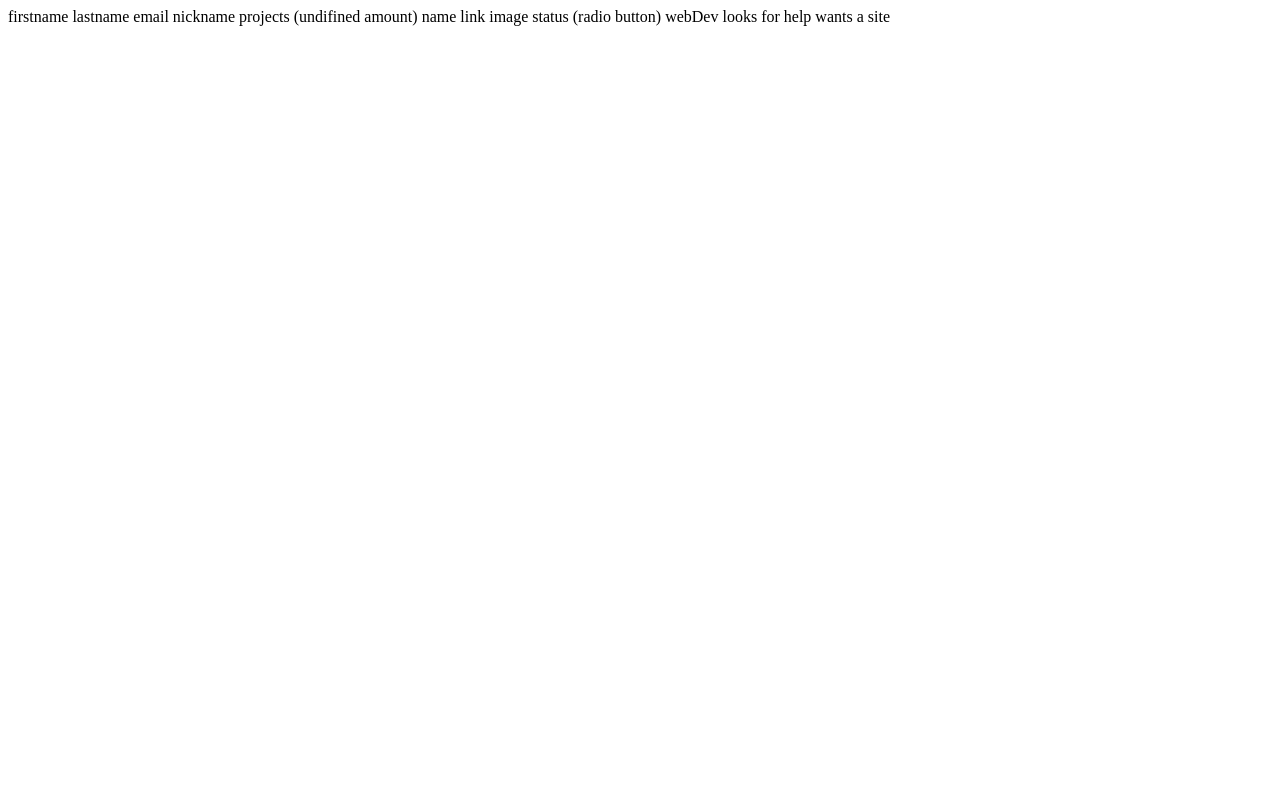
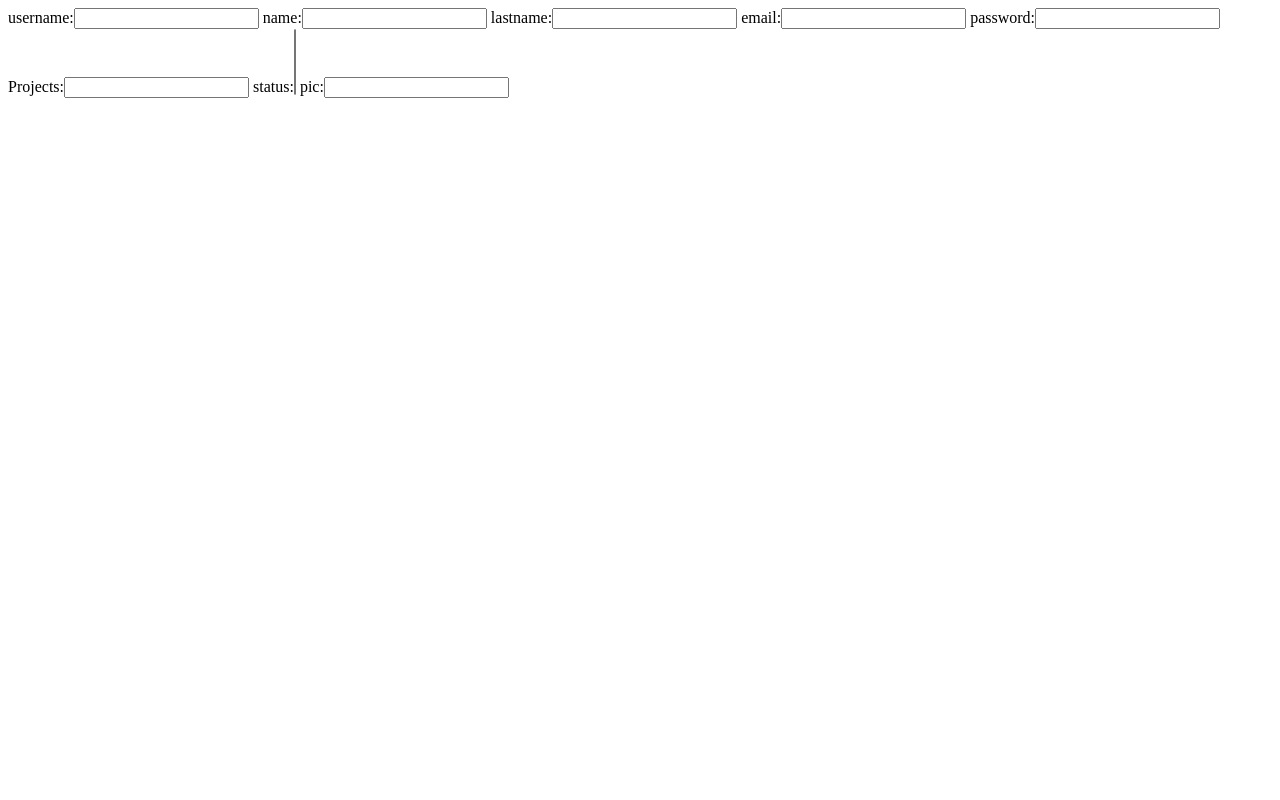
Before and after one commit to julienkellerhals/webDev, a Django app: template accounts/templates/accounts/signup.html in a window 1280 px wide. Run offline with Django 3.2, Linux system fonts and the light colour scheme; the template is opened without the code that fills it: values that come from a table or form of the project are taken from there, others are empty.

Commit message:
signup form, missing css

```diff
--- a/accounts/templates/accounts/signup.html
+++ b/accounts/templates/accounts/signup.html
@@ -1,12 +1,3 @@
-firstname
-lastname
-email
-nickname
-projects (undifined amount)
-	name
-	link
-image
-status (radio button)
-	webDev
-	looks for help
-	wants a site
+<form>
+	{{form}}
+</form>
--- a/accounts/views.py
+++ b/accounts/views.py
@@ -12,3 +12,7 @@ def signup_view(request):
 		form = signupForm(request.POST)
 		if form.is_valid():
 			return render(request, 'accounts/signup.html')
+	else:
+		form = signupForm()
+
+		return render(request, 'accounts/signup.html', {'form': form})
```
